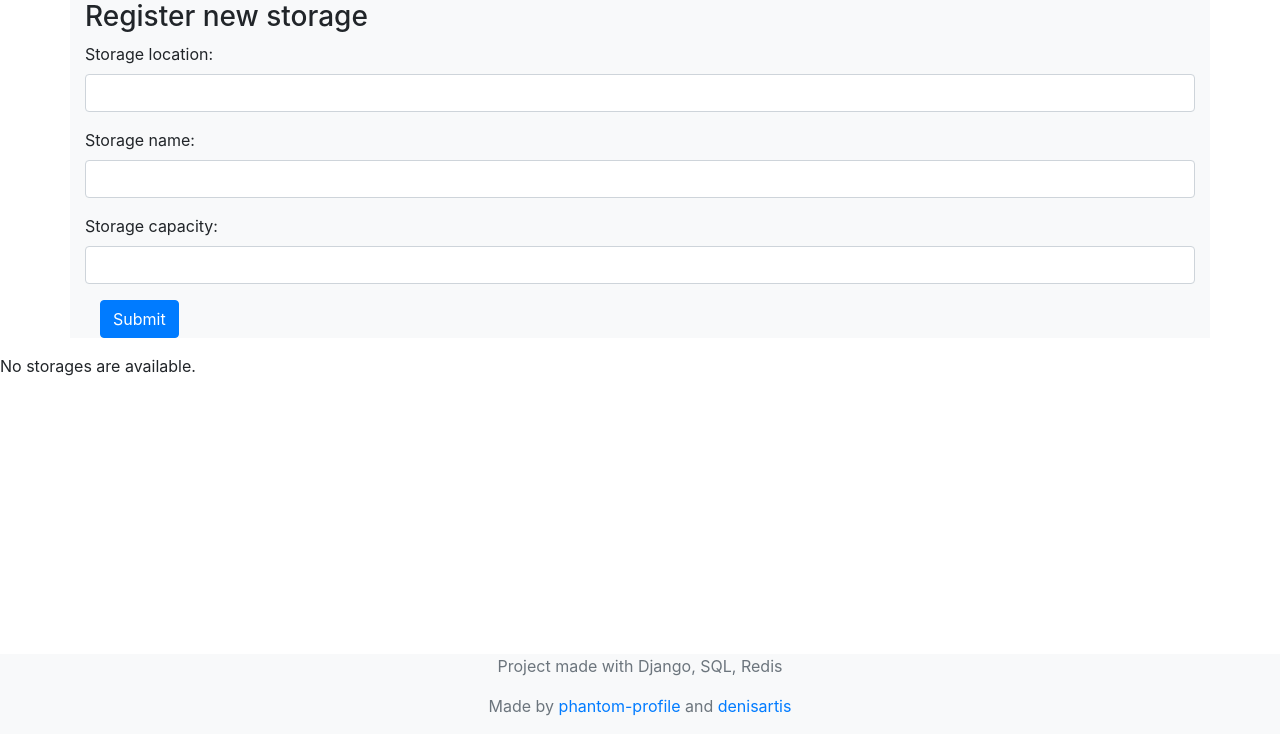
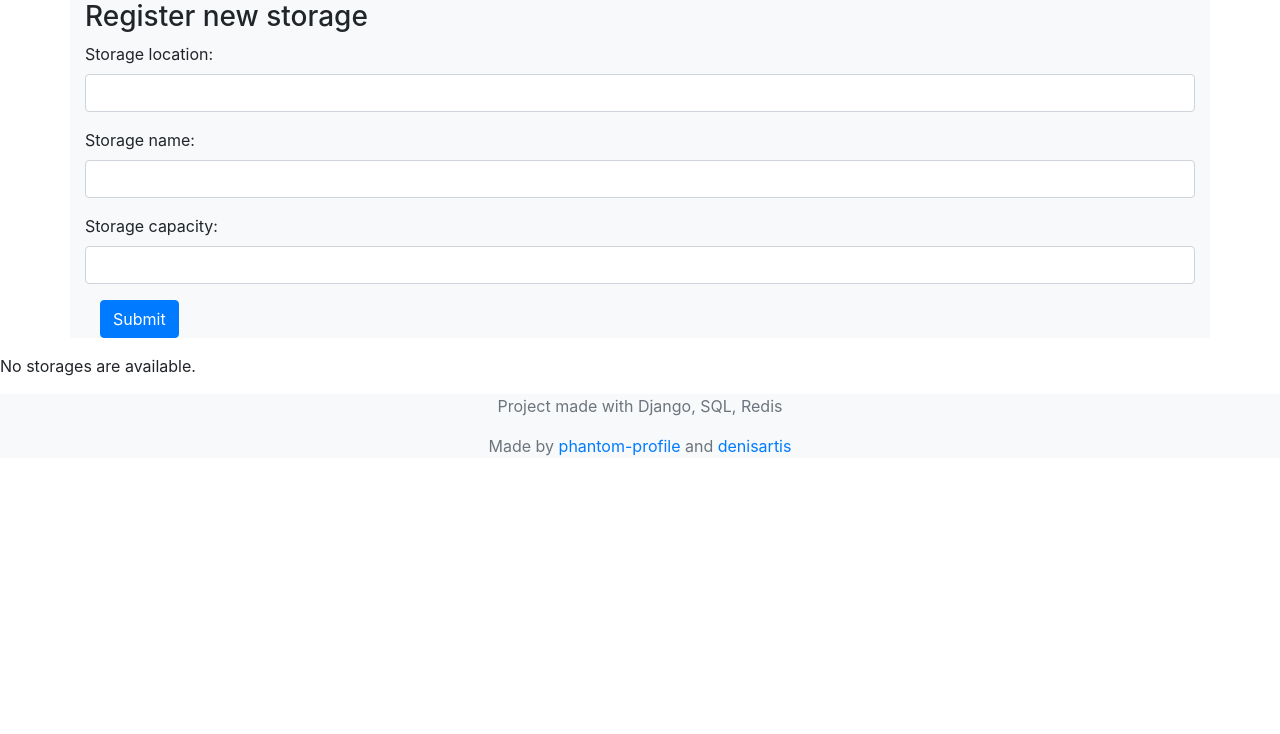
Before and after one commit to phantom-profile/storages_manage_service, a Django app: page / in a window 1280 px wide. Shown: the part 66-800 px from the top of the page. Run offline with Django 4.2, Linux system fonts and the light colour scheme; data that the repository does not hold is empty; some libraries are stand-ins or nearby versions.

Commit message:
updated footer

```diff
--- a/templates/base.html
+++ b/templates/base.html
@@ -46,7 +46,7 @@
       integrity="sha384-OgVRvuATP1z7JjHLkuOU7Xw704+h835Lr+6QL9UvYjZE3Ipu6Tp75j7Bh/kR0JKI"
       crossorigin="anonymous"
     ></script>
-    <footer class="text-center text-lg-start bg-light text-muted" style="position: fixed; width: 100%; bottom: 0;">
+    <footer class="text-center text-lg-start bg-light text-muted" style="width: 100%; bottom: 0;">
       <p>Project made with Django, SQL, Redis</p>
       <p>
         Made by <a href="https://github.com/phantom-profile" target="_blank">phantom-profile</a>
```
